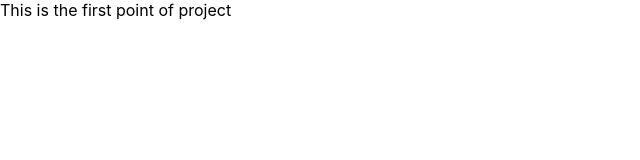
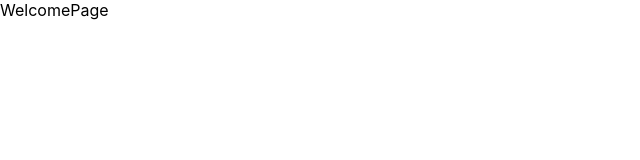
Before and after one commit to arashbaheri/notebook, a React (Create React App) app: page / in a window 1280 px wide. Shown: the top 160 px of the page, without its empty margins (0-640 px from the left). Built offline with nearby package versions, Linux system fonts and the light colour scheme.

Commit message:
added route config in project

```diff
--- a/package.json
+++ b/package.json
@@ -8,6 +8,7 @@
     "@testing-library/user-event": "^13.5.0",
     "react": "^18.2.0",
     "react-dom": "^18.2.0",
+    "react-router-dom": "^6.5.0",
     "react-scripts": "5.0.1",
     "web-vitals": "^2.1.4"
   },
--- a/src/App.js
+++ b/src/App.js
@@ -1,9 +1,17 @@
 import './index.css';
+
+import {Route, Routes} from 'react-router-dom'
+
+import routes from './routes';
 
 function App() {
   return (
     <div className="App">
-      <header>This is the first point of project</header>
+     <Routes>
+        {routes.map((route) => (
+          <Route {...route} key={route.path} />
+        ))}
+      </Routes>
     </div>
   );
 }
--- /dev/null
+++ b/src/components/welcomePage/index.js
@@ -0,0 +1,5 @@
+const WelcomePage = () => {
+  return <>WelcomePage</>
+}
+
+export default WelcomePage
--- a/src/index.js
+++ b/src/index.js
@@ -1,12 +1,15 @@
-import './index.css';
+import './index.css'
 
-import App from './App';
-import React from 'react';
-import ReactDOM from 'react-dom/client';
+import App from './App'
+import {BrowserRouter} from 'react-router-dom'
+import React from 'react'
+import ReactDOM from 'react-dom/client'
 
-const root = ReactDOM.createRoot(document.getElementById('root'));
+const root = ReactDOM.createRoot(document.getElementById('root'))
 root.render(
   <React.StrictMode>
-    <App />
+    <BrowserRouter>
+      <App />
+    </BrowserRouter>
   </React.StrictMode>
-);
+)
--- /dev/null
+++ b/src/routes.js
@@ -0,0 +1,6 @@
+import WelcomePage from "./components/welcomePage";
+
+const routes = [
+    { path: '/', element: <WelcomePage /> },
+  ];
+  export default routes;
```
Also changed, not shown: public/images/Checklist.jpg (added), 1 other file (tests, documents, lock files or other folders).
